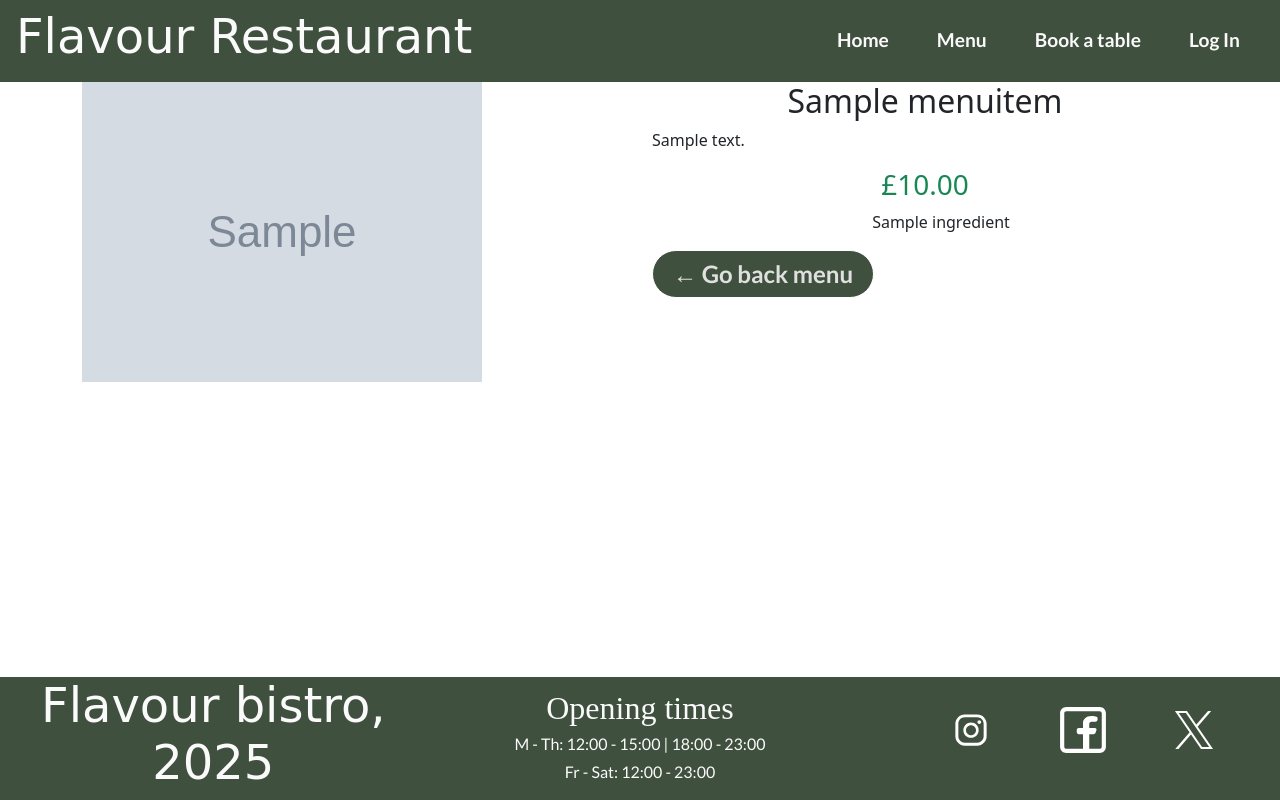
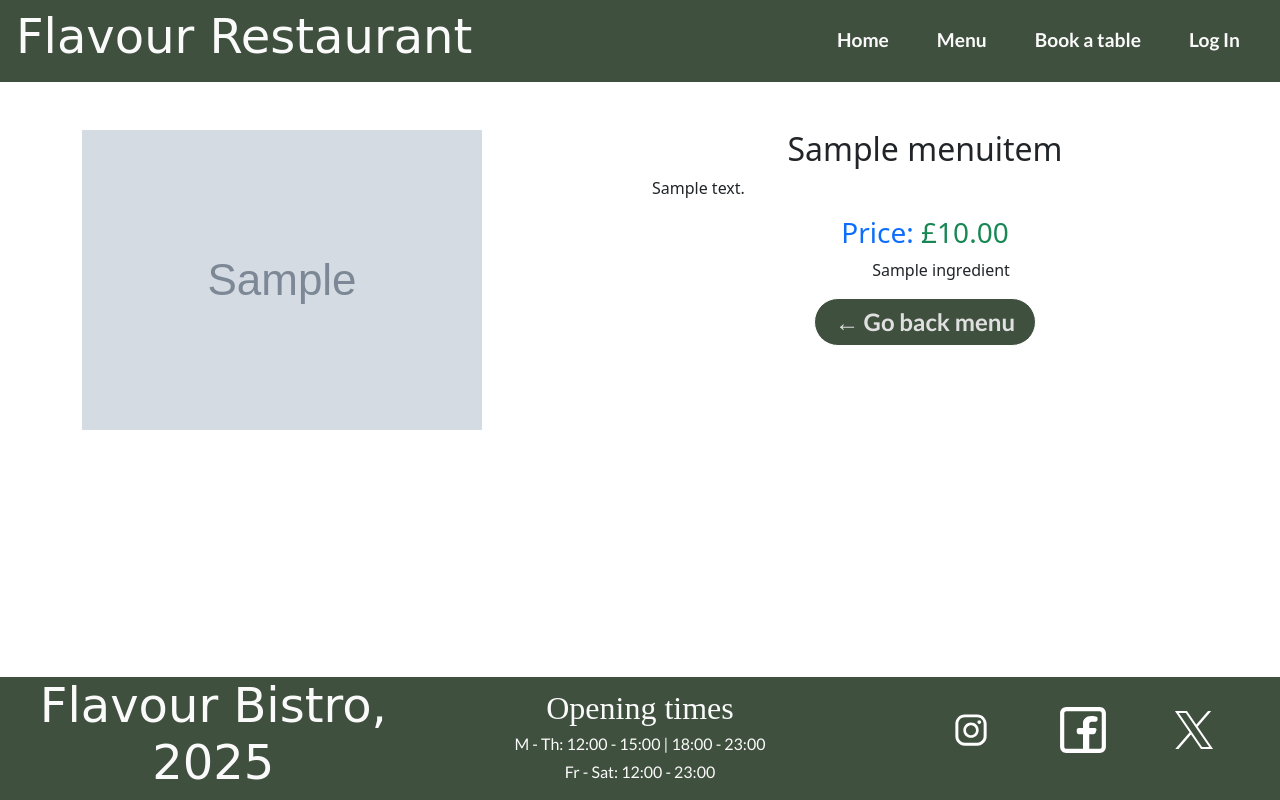
Before and after one commit to devjldp/restaurant-django, a Django app: page /menu/1/ in a window 1280 px wide. Run offline with Django 5.2, Linux system fonts and the light colour scheme; tables that the repository leaves empty hold one stand-in row (values such as "Sample post"); grey boxes marked "Sample" are stand-in pictures; parts of the project's set-up code (start-up, migrations or seed data) failed here and were passed over; some web fonts are replaced.

Commit message:
Modify menu detail template. Add Price text and center button "go back home"

```diff
--- a/restaurant/menu/templates/menu_detail.html
+++ b/restaurant/menu/templates/menu_detail.html
@@ -1,7 +1,7 @@
 {% extends 'base.html' %}
 
 {% block content %}
-<div class="container">
+<div class="container my-5">
     <div class="row">
         <div class="col-md-6">
             <img src="{{ item.image.url }}" class="img-fluid" alt="{{ item.name }}">
@@ -9,13 +9,15 @@
         <div class="col-md-6">
             <h2 class="text-center">{{ item.name }}</h1>
             <p>{{ item.description }}</p>
-            <p class="h3 text-success text-center">£{{ item.price }}</p>
+            <p class="h3 text-success text-center"><span class="text-primary">Price: </span>£{{ item.price }}</p>
             <ul class="text-center">
                 {% for ingredient in ingredients %}
                     <li class="list-group-item">{{ingredient.name}}</li>
                 {% endfor %}
             </ul>
-            <a href="{% url 'menu:menu_list' %}" class="btn btn-secondary">← Go back menu</a>
+            <div class="text-center">
+                <a href="{% url 'menu:menu_list' %}" class="btn btn-secondary">← Go back menu</a>
+            </div>
         </div>
     </div>
 </div>
--- a/restaurant/templates/base.html
+++ b/restaurant/templates/base.html
@@ -145,7 +145,7 @@
     <!-- footer  -->
     <footer class="d-flex flex-column flex-lg-row justify-content-lg-around align-items-center bg-footer">
         <div class = "col-12 col-lg-4">
-            <h3 class="text-center brand">Flavour bistro, 2025</h3>
+            <h3 class="text-center brand">Flavour Bistro, 2025</h3>
         </div>
 
         <div class="col-12 col-lg-4 mb-4 mb-lg-0 text-center">
```
